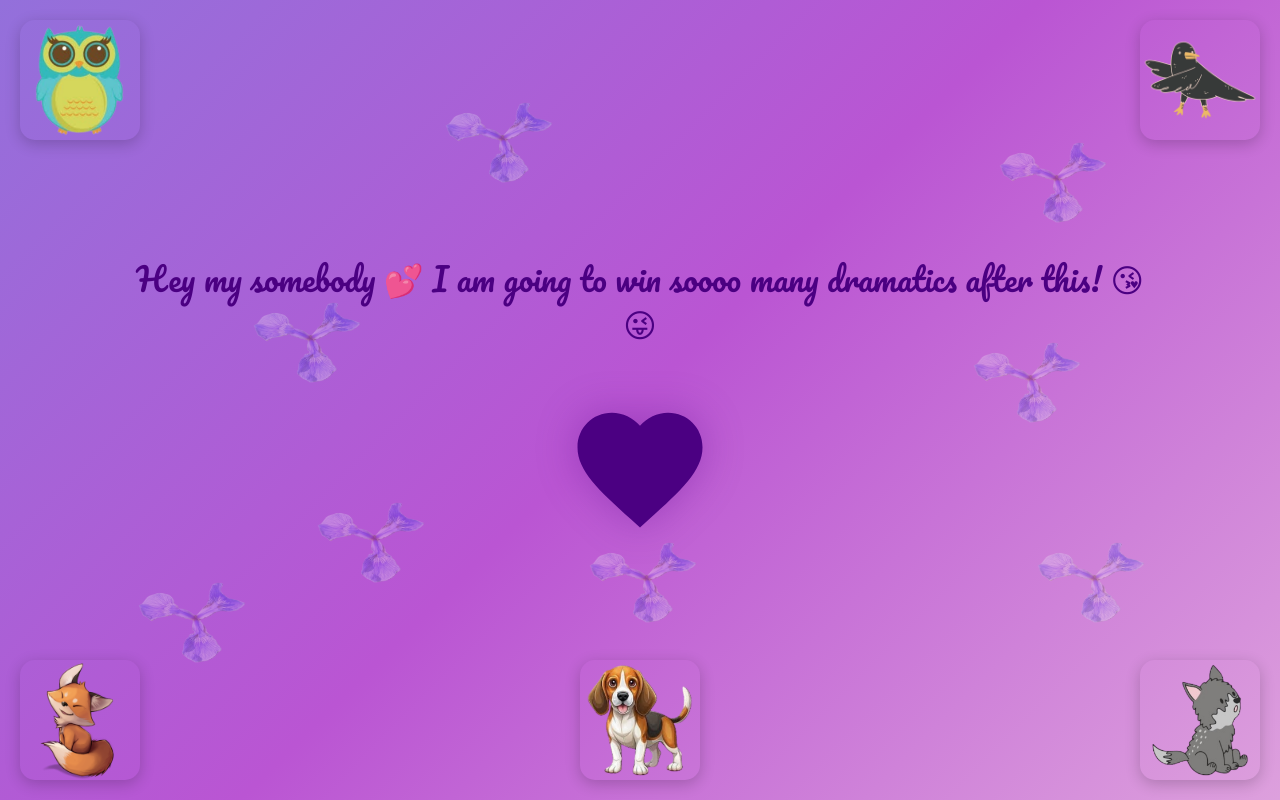
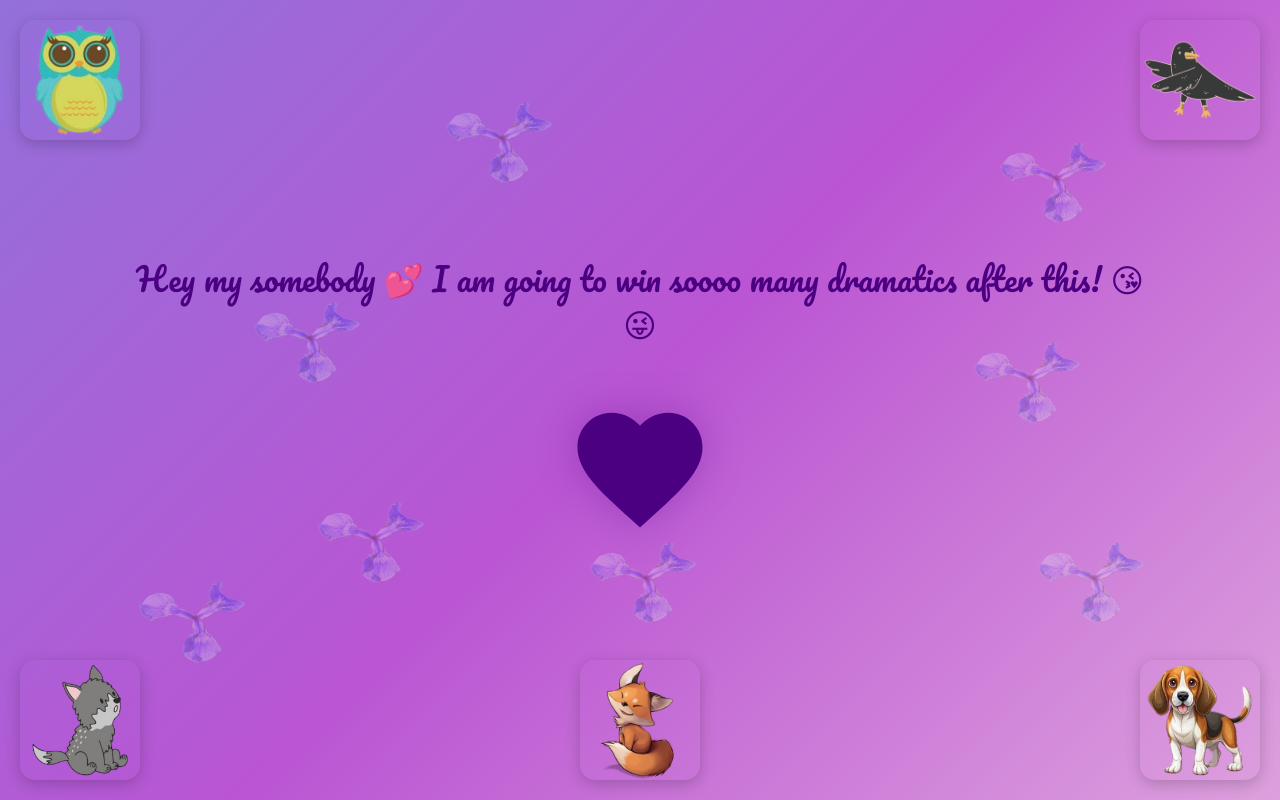
Before and after one commit to AlphaQ6996/AnniversaryGift, a plain HTML site: page index.html in a window 1280 px wide. Drawn offline with Linux system fonts and the light colour scheme.

Commit message:
Update index.html

```diff
--- a/index.html
+++ b/index.html
@@ -351,12 +351,12 @@
             <path d="M12 21.35l-1.45-1.32C5.4 15.36 2 12.28 2 8.5 2 5.42 4.42 3 7.5 3c1.74 0 3.41.81 4.5 2.09C13.09 3.81 14.76 3 16.5 3 19.58 3 22 5.42 22 8.5c0 3.78-3.4 6.86-8.55 11.54L12 21.35z"/>
         </svg>
 
-        <!-- Animals with switched fox and wolf positions -->
-        <img src="Wolf.png" alt="Wolf" class="animal fox">
-        <img src="Beagle_puppy.png" alt="Puppy" class="animal puppy">
+        <!-- Animals positioned: Wolf (far left), Fox (middle), Puppy (far right) -->
+        <img src="Wolf.png" alt="Wolf" class="animal wolf">
+        <img src="Fox.png" alt="Fox" class="animal puppy">
         <img src="owl.png" alt="Owl" class="animal owl">
         <img src="Raven.png" alt="Raven" class="animal raven">
-        <img src="Fox.png" alt="Fox" class="animal wolf">
+        <img src="Beagle_puppy.png" alt="Puppy" class="animal fox">
     </div>
 
     <!-- Story Screen 1 -->
@@ -369,12 +369,12 @@
         </div>
         <div class="next-arrow" id="next1">→</div>
 
-        <!-- All animals on story1 with switched positions -->
-        <img src="Wolf.png" alt="Wolf" class="animal fox">
-        <img src="Beagle_puppy.png" alt="Puppy" class="animal puppy">
+        <!-- Animals positioned: Wolf (far left), Fox (middle), Puppy (far right) -->
+        <img src="Wolf.png" alt="Wolf" class="animal wolf">
+        <img src="Fox.png" alt="Fox" class="animal puppy">
         <img src="owl.png" alt="Owl" class="animal owl">
         <img src="Raven.png" alt="Raven" class="animal raven">
-        <img src="Fox.png" alt="Fox" class="animal wolf">
+        <img src="Beagle_puppy.png" alt="Puppy" class="animal fox">
     </div>
 
     <!-- Story Screen 2 -->
@@ -387,12 +387,12 @@
         </div>
         <div class="next-arrow" id="next2">→</div>
 
-        <!-- All animals on story2 with switched positions -->
-        <img src="Wolf.png" alt="Wolf" class="animal fox">
-        <img src="Beagle_puppy.png" alt="Puppy" class="animal puppy">
+        <!-- Animals positioned: Wolf (far left), Fox (middle), Puppy (far right) -->
+        <img src="Wolf.png" alt="Wolf" class="animal wolf">
+        <img src="Fox.png" alt="Fox" class="animal puppy">
         <img src="owl.png" alt="Owl" class="animal owl">
         <img src="Raven.png" alt="Raven" class="animal raven">
-        <img src="Fox.png" alt="Fox" class="animal wolf">
+        <img src="Beagle_puppy.png" alt="Puppy" class="animal fox">
     </div>
 
     <!-- Story Screen 3 -->
@@ -405,12 +405,12 @@
         </div>
         <div class="next-arrow" id="next3">→</div>
 
-        <!-- All animals on story3 with switched positions -->
-        <img src="Wolf.png" alt="Wolf" class="animal fox">
-        <img src="Beagle_puppy.png" alt="Puppy" class="animal puppy">
+        <!-- Animals positioned: Wolf (far left), Fox (middle), Puppy (far right) -->
+        <img src="Wolf.png" alt="Wolf" class="animal wolf">
+        <img src="Fox.png" alt="Fox" class="animal puppy">
         <img src="owl.png" alt="Owl" class="animal owl">
         <img src="Raven.png" alt="Raven" class="animal raven">
-        <img src="Fox.png" alt="Fox" class="animal wolf">
+        <img src="Beagle_puppy.png" alt="Puppy" class="animal fox">
     </div>
 
     <!-- Story Screen 4 -->
@@ -423,12 +423,12 @@
         </div>
         <div class="next-arrow" id="next4">→</div>
 
-        <!-- All animals on story4 with switched positions -->
-        <img src="Wolf.png" alt="Wolf" class="animal fox">
-        <img src="Beagle_puppy.png" alt="Puppy" class="animal puppy">
+        <!-- Animals positioned: Wolf (far left), Fox (middle), Puppy (far right) -->
+        <img src="Wolf.png" alt="Wolf" class="animal wolf">
+        <img src="Fox.png" alt="Fox" class="animal puppy">
         <img src="owl.png" alt="Owl" class="animal owl">
         <img src="Raven.png" alt="Raven" class="animal raven">
-        <img src="Fox.png" alt="Fox" class="animal wolf">
+        <img src="Beagle_puppy.png" alt="Puppy" class="animal fox">
     </div>
 
     <!-- Story Screen 5 -->
```
